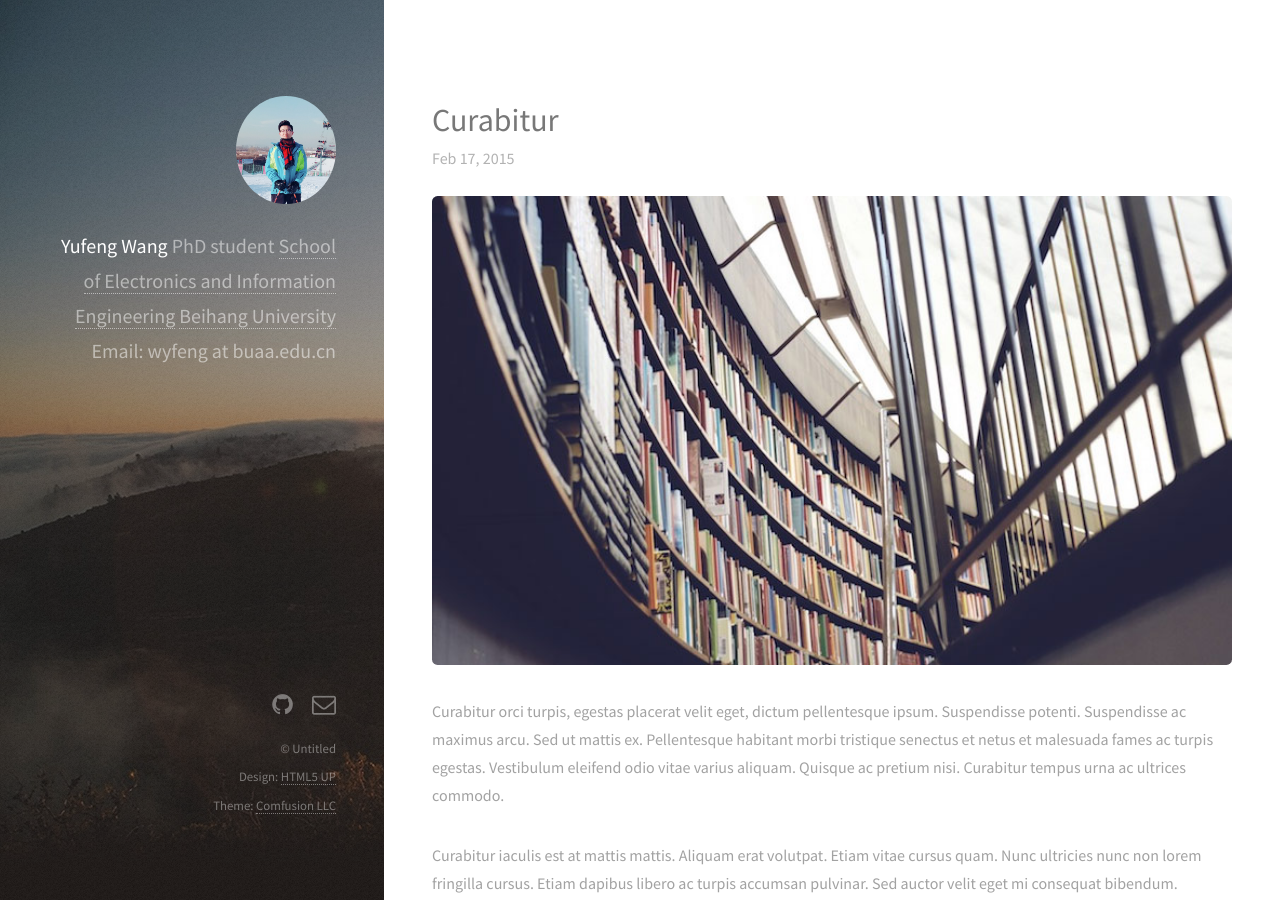
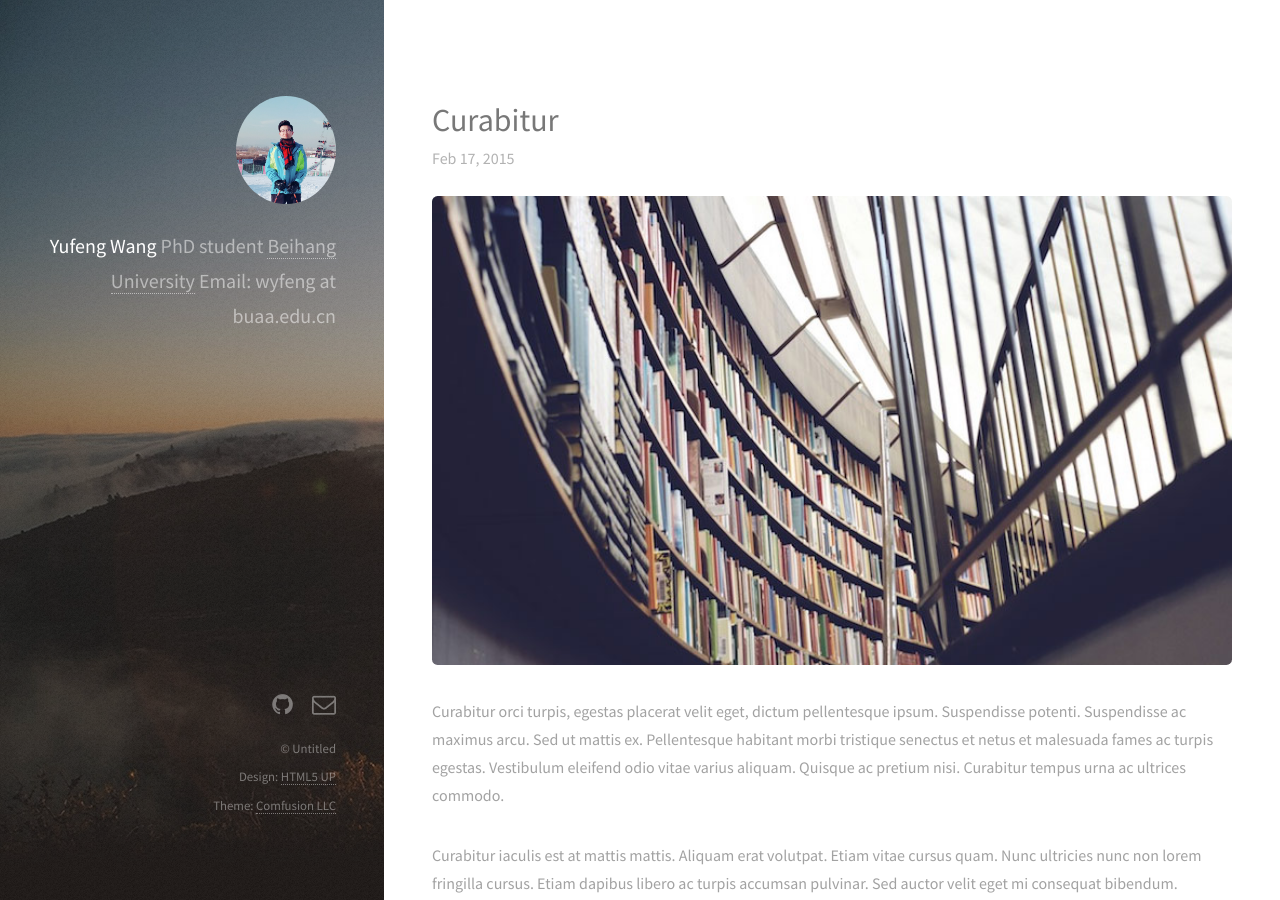
Before and after one commit to wyfeng1020/wyfeng1020.github.io, a Jekyll site: the page built from index.html, in a window 1280 px wide and 900 px high. Built offline with Jekyll 4.4.1, drawn with Linux system fonts in a browser that asks for light colours; nearby versions of some CDN libraries.

Commit message:
Update default.html

```diff
--- a/_layouts/default.html
+++ b/_layouts/default.html
@@ -29,7 +29,6 @@
       <h1 class="editable"><strong>
 	      Yufeng Wang </strong><br>
 	      PhD student<br>
-	      <a href="http://www.ee.buaa.edu.cn/">School of Electronics and Information Engineering</a><br>
 	      <a href="http://www.buaa.edu.cn/">Beihang University</a><br>
 	      Email: wyfeng at buaa.edu.cn
 	</h1>
```
